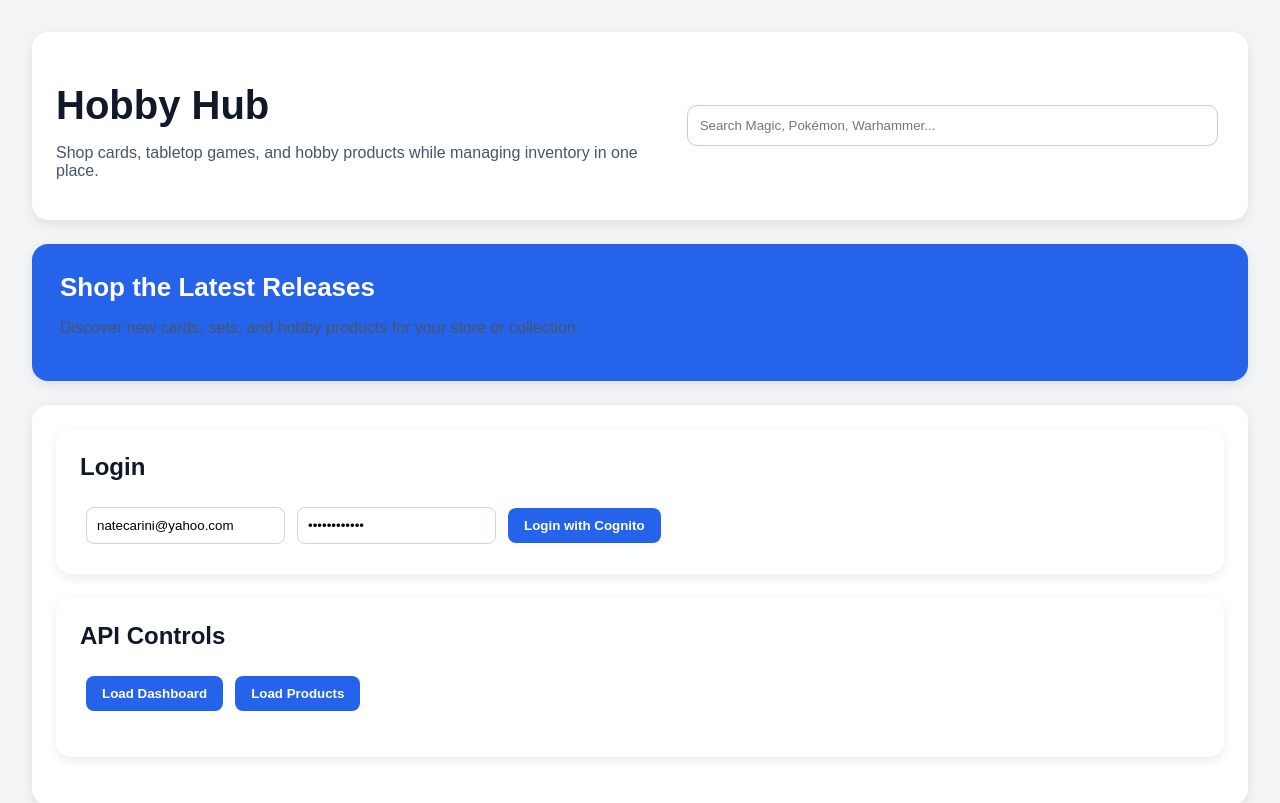
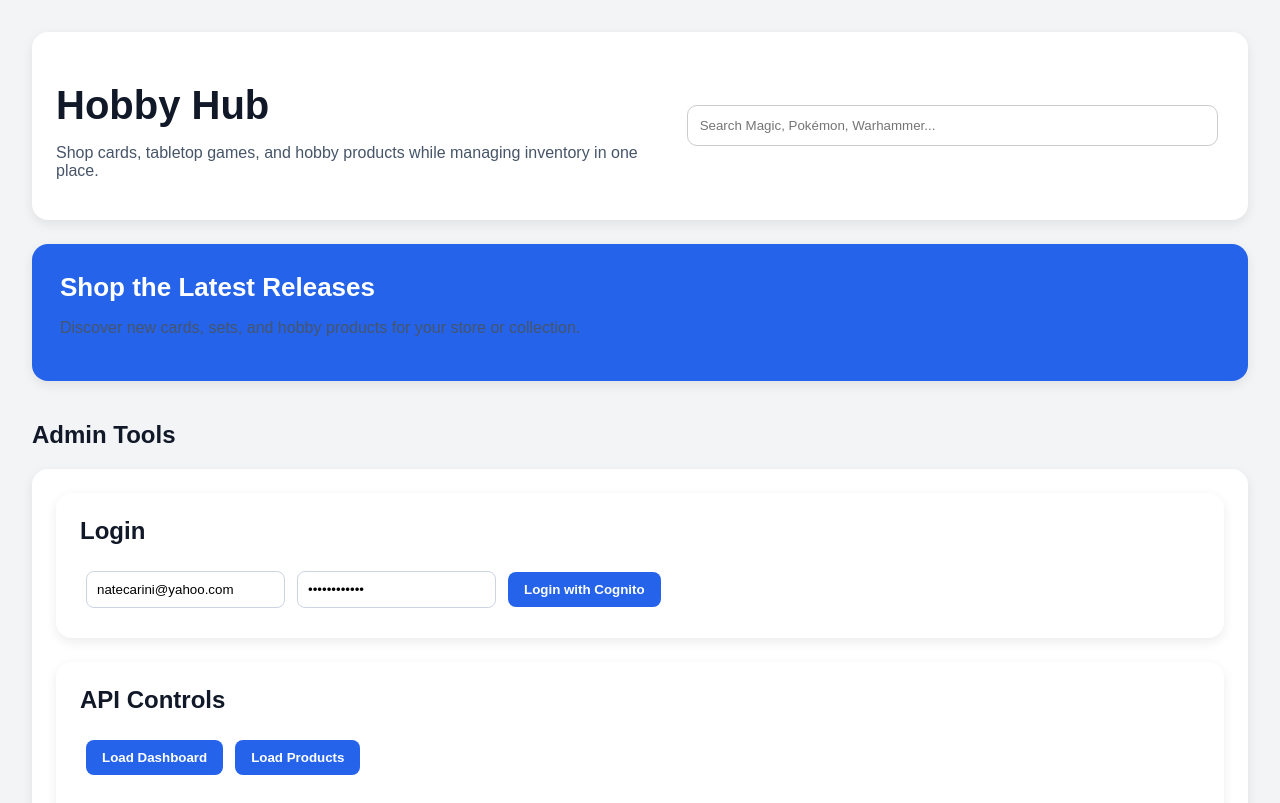
Before and after one commit to BenjieTheEngie/hobbyhub-frontend, a React (Vite) app: page / in a window 1280 px wide. Shown: the top 803 px of the page. Built offline with nearby package versions, Linux system fonts and the light colour scheme.

Commit message:
Update App.jsx 7

```diff
--- a/src/App.jsx
+++ b/src/App.jsx
@@ -151,7 +151,7 @@ const filteredProducts = products.filter((product) =>
   <h2 style={{ fontSize: "26px", marginBottom: "8px" }}>Shop the Latest Releases</h2>
   <p>Discover new cards, sets, and hobby products for your store or collection.</p>
 </section>
-
+      <h2 style={{ marginTop: "40px" }}>Admin Tools</h2>
         <section className="grid gap-6 md:grid-cols-2">
           <div className="rounded-2xl bg-white p-6 shadow">
             <h2 className="text-xl font-semibold">Login</h2>
```
